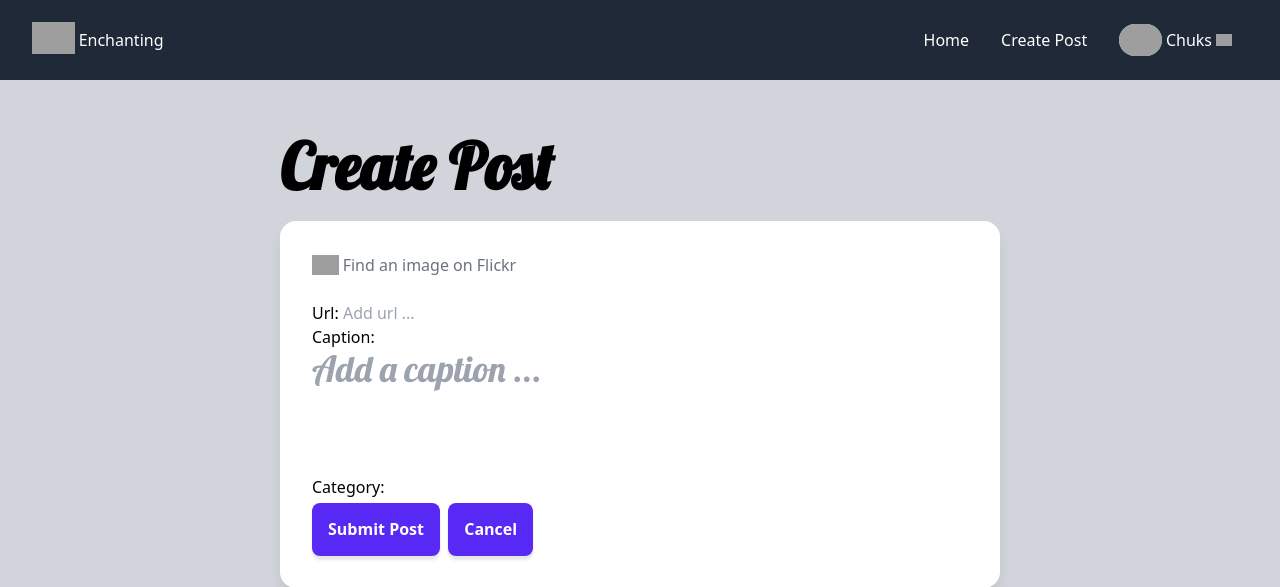
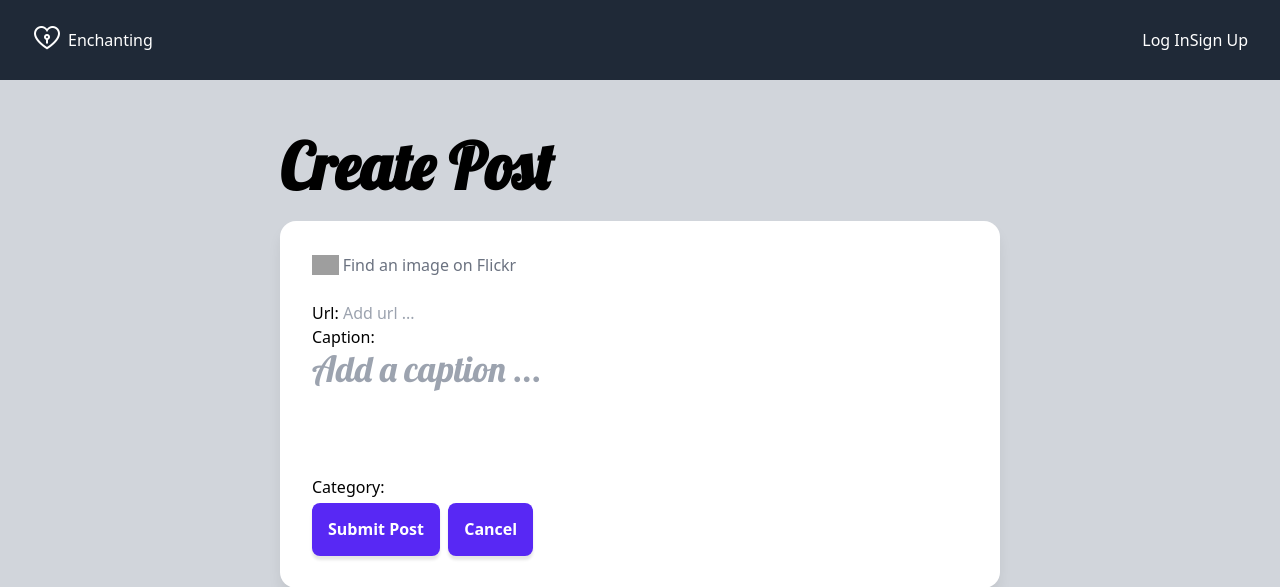
Before and after one commit to Chuks-ked/django_htmx, a Django app: page /post/create/ in a window 1280 px wide. Shown: the top 587 px of the page. Run offline with Django 5.2, Linux system fonts and the light colour scheme; data that the repository does not hold is empty; some libraries are stand-ins or nearby versions; grey boxes are pictures that could not be loaded.

Commit message:
urls path added to the header

```diff
--- a/templates/includes/header.html
+++ b/templates/includes/header.html
@@ -1,8 +1,10 @@
+{% load static %}
+
 <header x-data="{ mobilenavOpen: false }" class="md:flex items-center justify-between [&>*]:px-8 bg-gray-800 h-20 text-white sticky top-0 z-50">
     <div class="flex items-center justify-between h-20">
         <logo>
             <a href="{% url 'home' %}" class="flex items-center gap-1">
-                <img class="h-8 mb-1" src="https://img.icons8.com/small/64/ffffff/key-from-heart.png" alt="key-from-heart"/>
+                <img class="h-8 mb-1 " src="{% static 'images/key-from-heart.png' %}" alt="key-from-heart"/>
                 <span>Enchanting</span>
             </a>
         </logo>
@@ -19,13 +21,14 @@
         x-transition:enter-start="opacity-0 -translate-y-96"
         x-transition:enter-end="opacity-100 translate-y-0"
     >
-        <ul class="flex items-center navitems flex-col md:flex-row gap-8 md:gap-0 justify-center h-full -translate-y-10 md:translate-y-0">
+    <ul class="flex items-center navitems flex-col md:flex-row gap-8 md:gap-0 justify-center h-full -translate-y-10 md:translate-y-0">
+            {% if user.is_authenticated %}
             <li><a class="flex items-center gap-1 h-12 px-4 hover:bg-gray-700 rounded-lg" href="">Home</a></li>
             <li><a class="flex items-center gap-1 h-12 px-4 hover:bg-gray-700 rounded-lg" href="{% url 'post-create' %}">Create Post</a></li>
             <ll x-data="{ dropdownOpen: false }" class="relative">
                 <a class="flex items-center gap-1 h-12 px-4 hover:bg-gray-700 rounded-lg cursor-pointer select-none" @click="dropdownOpen = !dropdownOpen" @click.away="dropdownOpen = false">
-                    <img class="h-8 rounded-full object-cover bg-teal-200" src="https://img.icons8.com/doodle/96/bart-simpson.png" alt="bart-simpson"/>
-                    Chuks
+                    <img class="h-8 rounded-full object-cover bg-teal-200" src="{{ user.profile.image.url }}" alt="bart-simpson"/>
+                    {{ user.username }}
                     <img x-bind:class="dropdownOpen ? 'rotate-180 duration-300' : '' " class="w-4" src="https://img.icons8.com/small/64/777777/expand-arrow.png" alt="expand-arrow"/>
                 </a>
                 <div
@@ -36,11 +39,17 @@
                     x-transition:enter-end="opacity-100 translate-y-0 scale-100"
                 >
                     <ul>
-                        <li><a class="flex justify-center hover:bg-gray-100 rounded-md trasition duration-150" href="">My Profile</a></li>
-                        <li><a class="flex justify-center hover:bg-gray-100 rounded-md trasition duration-150" href="">Log Out</a></li>
+                        <li><a class="flex justify-center hover:bg-gray-100 rounded-md trasition duration-150" href="{% url 'profile' %}">My Profile</a></li>
+                        <li><a class="flex justify-center hover:bg-gray-100 rounded-md trasition duration-150" href="{% url 'profile-edit' %}">Edit Profile</a></li>
+                        <li><a class="flex justify-center hover:bg-gray-100 rounded-md trasition duration-150" href="{% url 'account_logout' %}">Log Out</a></li>
                     </ul>
                 </div>
             </ll>
+            {% else %}
+            <li><a href="{% url 'account_login' %}">Log In</a></li>
+            <li><a href="{% url 'account_signup' %}">Sign Up</a></li>
+            {% endif %}
         </ul>
+
     </nav>
 </header>
```
